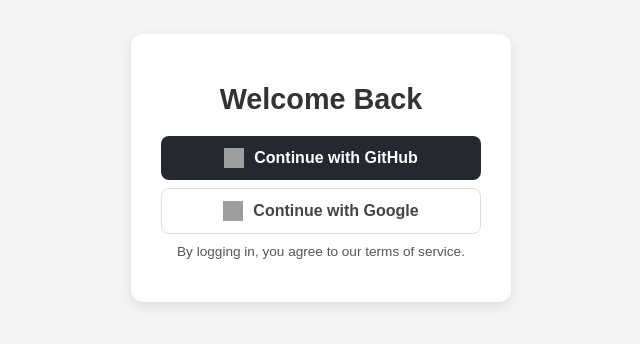
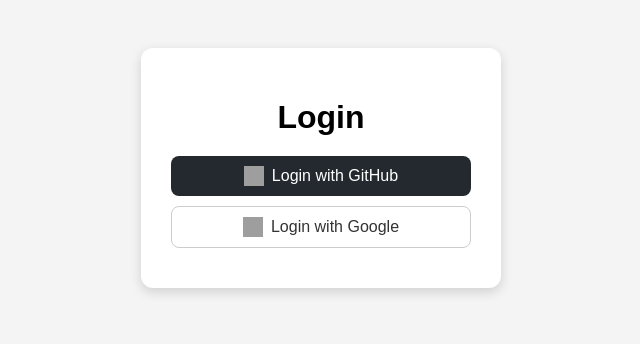
Before and after one commit to ayan2dj/BiT-bUSTERS, a plain HTML site: page login.html in a window 1280 px wide. Shown: the part 232-576 px from the top of the page, without its empty margins (319-959 px from the left). Drawn offline with Linux system fonts and the light colour scheme; grey boxes are pictures that could not be loaded.

Commit message:
Update login.html

```diff
--- a/login.html
+++ b/login.html
@@ -8,93 +8,70 @@
     body {
       font-family: Arial, sans-serif;
       display: flex;
+      flex-direction: column;
+      align-items: center;
       justify-content: center;
-      align-items: center;
       height: 100vh;
+      margin: 0;
       background: #f4f4f4;
-      margin: 0;
     }
-    .login-container {
+    .login-card {
       background: white;
       padding: 30px;
       border-radius: 12px;
-      box-shadow: 0 4px 12px rgba(0,0,0,0.1);
+      box-shadow: 0 4px 12px rgba(0,0,0,0.15);
       text-align: center;
-      width: 320px;
+      width: 300px;
     }
     h1 {
       margin-bottom: 20px;
-      font-size: 1.8rem;
-      color: #333;
     }
-    .btn {
+    .login-btn {
       display: flex;
       align-items: center;
       justify-content: center;
-      gap: 10px;
       width: 100%;
-      padding: 12px;
-      margin: 8px 0;
+      padding: 10px;
+      margin: 10px 0;
+      border: none;
+      border-radius: 8px;
       font-size: 1rem;
-      border-radius: 8px;
-      border: none;
       cursor: pointer;
-      font-weight: bold;
-      transition: background 0.3s ease;
+      transition: 0.3s;
     }
-    .btn-github {
+    .login-btn img {
+      width: 20px;
+      height: 20px;
+      margin-right: 8px;
+    }
+    .github-btn {
       background: #24292f;
       color: white;
     }
-    .btn-github:hover {
-      background: #333a42;
+    .github-btn:hover {
+      background: #333;
     }
-    .btn-google {
+    .google-btn {
       background: white;
-      color: #444;
-      border: 1px solid #ddd;
+      border: 1px solid #ccc;
+      color: #333;
     }
-    .btn-google:hover {
-      background: #f8f8f8;
-    }
-    .btn img {
-      width: 20px;
-      height: 20px;
-    }
-    .note {
-      font-size: 0.85rem;
-      color: #555;
-      margin-top: 10px;
+    .google-btn:hover {
+      background: #f0f0f0;
     }
   </style>
 </head>
 <body>
-  <div class="login-container">
-    <h1>Welcome Back</h1>
-
-    <!-- GitHub Login Button -->
-    <button class="btn btn-github" onclick="loginWithGitHub()">
-      <img src="https://cdn-icons-png.flaticon.com/512/733/733553.png" alt="GitHub Logo">
-      Continue with GitHub
+  <div class="login-card">
+    <h1>Login</h1>
+    <button class="login-btn github-btn" onclick="window.location.href='/auth/github'">
+      <img src="https://cdn.jsdelivr.net/gh/devicons/devicon/icons/github/github-original.svg" alt="GitHub">
+      Login with GitHub
     </button>
-
-    <!-- Google Login Button -->
-    <button class="btn btn-google" onclick="loginWithGoogle()">
-      <img src="https://upload.wikimedia.org/wikipedia/commons/4/4e/Google_%22G%22_Logo.svg" alt="Google Logo">
-      Continue with Google
+    <button class="login-btn google-btn" onclick="window.location.href='/auth/google'">
+      <img src="https://upload.wikimedia.org/wikipedia/commons/5/53/Google_%22G%22_Logo.svg" alt="Google">
+      Login with Google
     </button>
-
-    <p class="note">By logging in, you agree to our terms of service.</p>
   </div>
-
-  <script>
-    function loginWithGitHub() {
-      window.location.href = "/auth/github";
-    }
-
-    function loginWithGoogle() {
-      window.location.href = "/auth/google";
-    }
-  </script>
 </body>
 </html>
```
